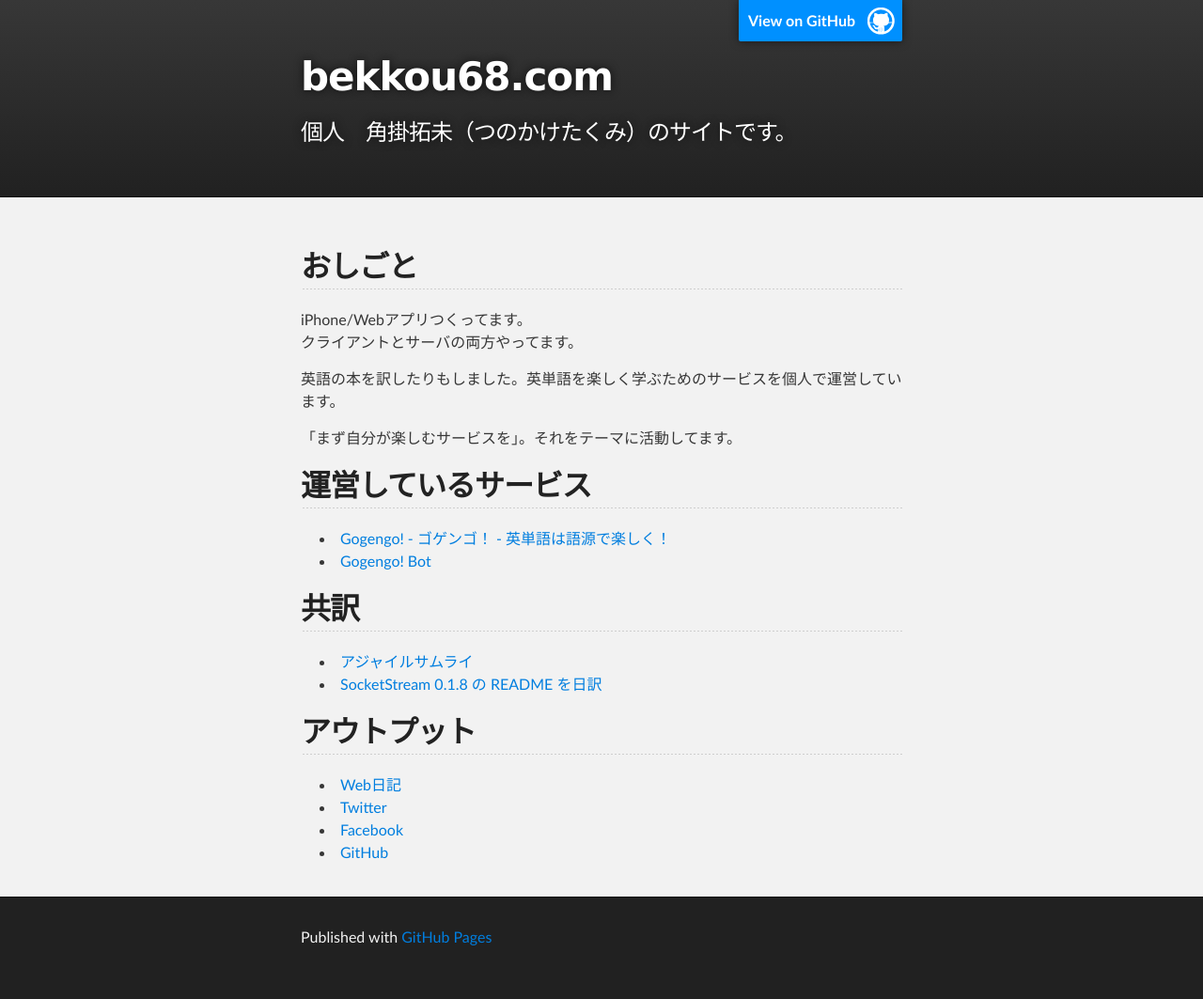
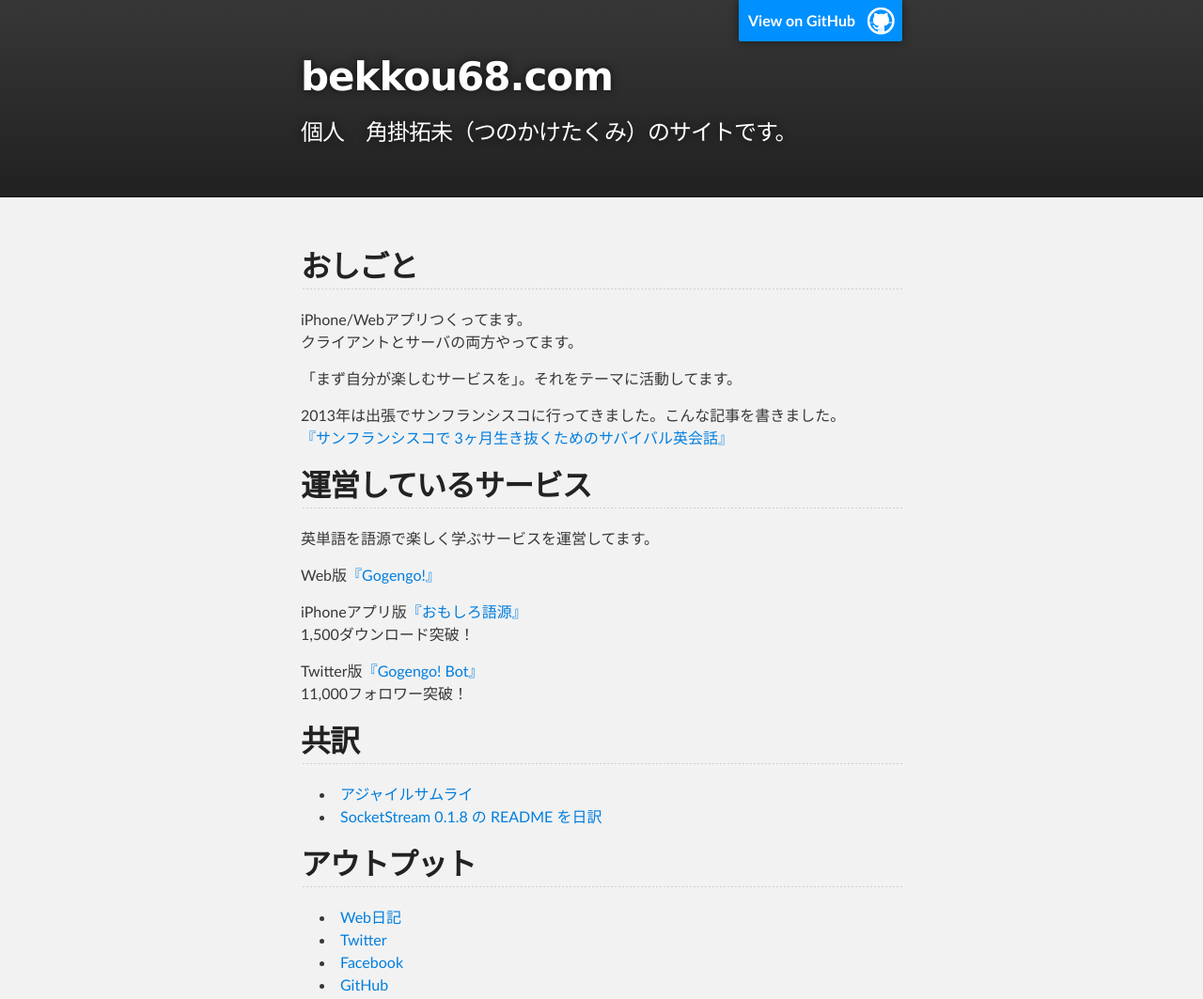
Before and after one commit to bekkou68/bekkou68.github.com, a plain HTML site: page index.html in a window 1280 px wide. Shown: the top 1063 px of the page at 94% size. Drawn offline with Linux system fonts and the light colour scheme.

Commit message:
update services

```diff
--- a/index.html
+++ b/index.html
@@ -30,20 +30,39 @@
 
 <h2>おしごと</h2>
 <p>iPhone/Webアプリつくってます。<br />クライアントとサーバの両方やってます。</p>
-<p>英語の本を訳したりもしました。英単語を楽しく学ぶためのサービスを個人で運営しています。</p>
 <p>「まず自分が楽しむサービスを」。それをテーマに活動してます。</p>
+
+<p>
+2013年は出張でサンフランシスコに行ってきました。こんな記事を書きました。<br />
+<a href="http://bekkou68.hatenablog.com/entry/2013/12/24/211248">『サンフランシスコで 3ヶ月生き抜くためのサバイバル英会話』</a>
+</p>
 
 <h2>運営しているサービス</h2>
 
-<ul>
-<li><a href="http://gogengo.me">Gogengo! - ゴゲンゴ！ - 英単語は語源で楽しく！</a></li>
-<li><a href="http://twitter.com/gogengo_bot">Gogengo! Bot</a></li>
-</ul><h2>共訳</h2>
+<p>英単語を語源で楽しく学ぶサービスを運営してます。</p>
+
+<p>Web版<a href="http://gogengo.me/">『Gogengo!』</a></p>
+
+<p>
+iPhoneアプリ版<a href="https://itunes.apple.com/app/id654719169">『おもしろ語源』</a><br />
+1,500ダウンロード突破！
+</p>
+
+<p>
+Twitter版<a href="http://twitter.com/gogengo_bot">『Gogengo! Bot』</a><br />
+11,000フォロワー突破！
+</p>
+
+
+<h2>共訳</h2>
 
 <ul>
 <li><a href="http://amzn.to/nngNmm">アジャイルサムライ</a></li>
 <li><a href="http://bekkou68.hatenablog.com/entry/20110829/1314578318">SocketStream 0.1.8 の README を日訳</a></li>
-</ul><h2>アウトプット</h2>
+</ul>
+
+
+<h2>アウトプット</h2>
 
 <ul>
 <li><a href="http://bekkou68.hatenablog.com">Web日記</a></li>
```
